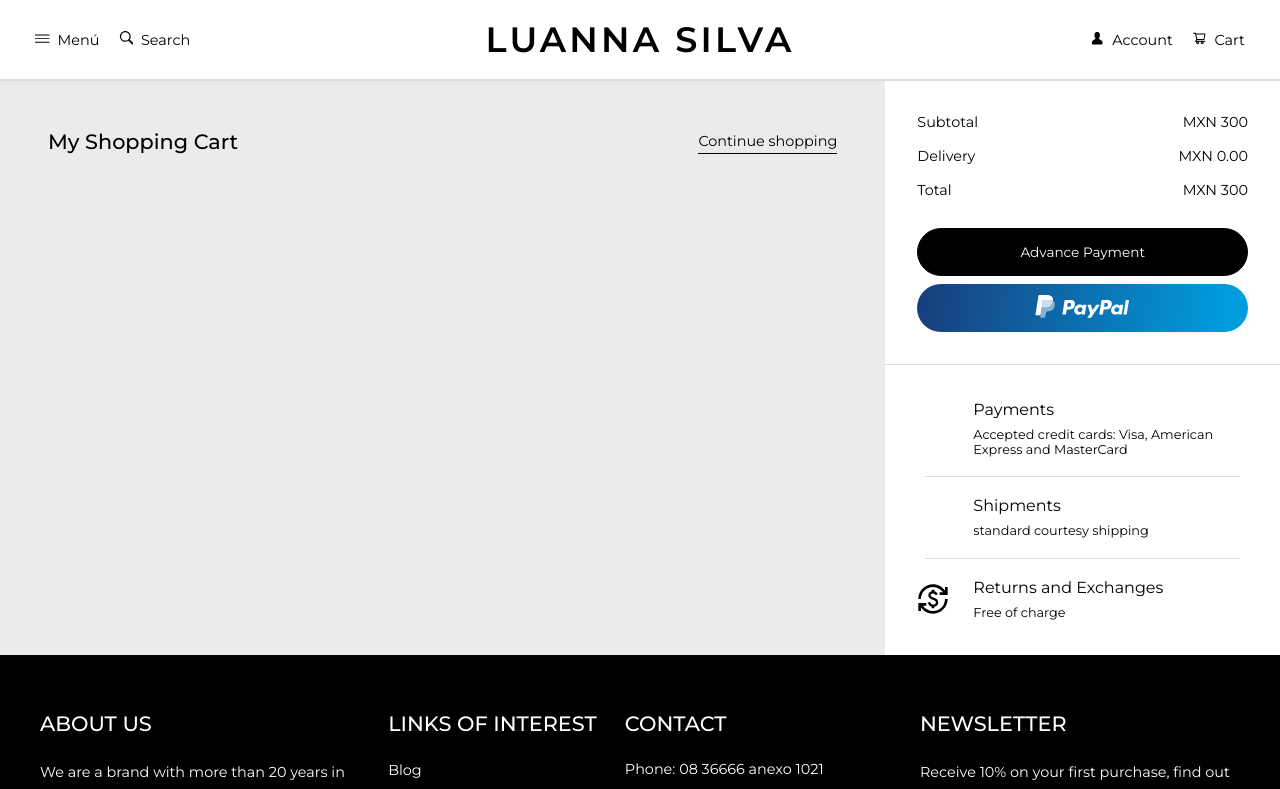
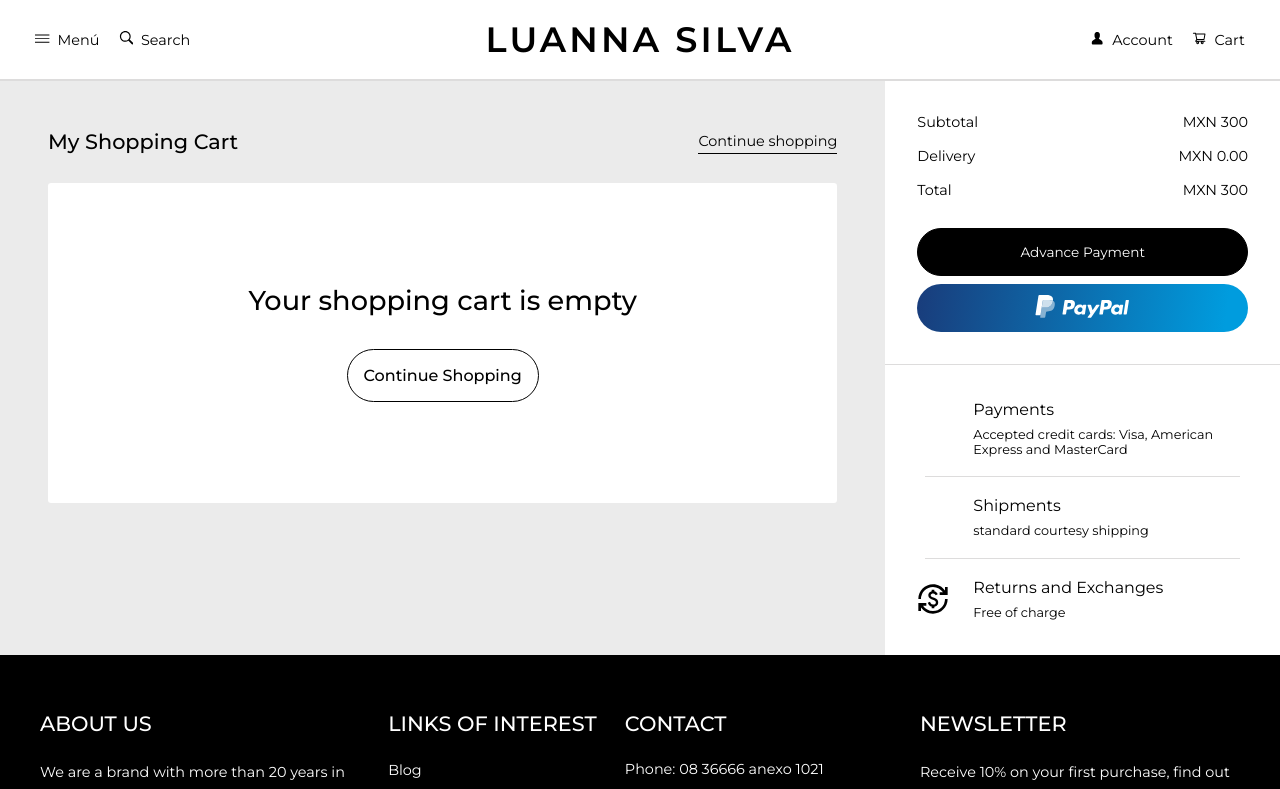
Before and after one commit to SQdeveloper/Luanna-Silva-E-commerce, a React (Vite) app: page /Cart in a window 1280 px wide. Shown: the top 789 px of the page. Built offline with nearby package versions, Linux system fonts and the light colour scheme; some icons are missing.

Commit message:
i added modal validation delete product

```diff
--- a/src/Components/CardProductCart/CardProductCart.css
+++ b/src/Components/CardProductCart/CardProductCart.css
@@ -6,7 +6,8 @@
 
 .cardProductCart-contImg {
     position: relative;
-    background-color: lightgoldenrodyellow;
+    background-color: white;
+    border-right: 1px solid #dddcdc;
     width: 50%;
     padding: .5rem;
 }
--- a/src/Components/CardProductCart/CardProductCart.jsx
+++ b/src/Components/CardProductCart/CardProductCart.jsx
@@ -1,20 +1,38 @@
-import React, { useState } from 'react';
+import React, { useEffect, useState } from 'react';
 import {LiaSearchPlusSolid} from 'react-icons/lia'
 import {BsEye} from 'react-icons/bs'
 import {TiDeleteOutline} from 'react-icons/ti'
 import {BiMinus} from 'react-icons/bi'
 import {BsPlusLg} from 'react-icons/bs'
 import './CardProductCart.css';
+import ModalValDelete from '../ModalValDelete/ModalValDelete';
 
-const CardProductCart = ({product, setAmount, amount, price}) => {
+const CardProductCart = ({setListProduct, indexProduct, listProductCart, product, amount, setAmount, price}) => {
+
+    const [isOpenModal, setIsOpenModal] = useState(false);
 
     const increaseAmount = ()=>{
-        setAmount(amount => amount+1);
+        setAmount(amount=> amount +1);
     }
 
     const decreaseAmount = ()=>{
         if(amount === 1) return;
-        setAmount(amount => amount-1);
+        setAmount(amount=> amount-1);
+    }
+
+    const deleteProduct = ()=>{
+        let newList = [...listProductCart];
+        newList.splice(indexProduct, 1);
+        setListProduct(newList)
+        window.localStorage.setItem('listProductCart', JSON.stringify(newList))
+    }
+
+    const OpenModalValidationDelete = ()=> {
+        setIsOpenModal(true);
+    }
+
+    const CloseModalValidationDelete = ()=>{
+        setIsOpenModal(false);
     }
 
     return (
@@ -52,12 +70,15 @@ const CardProductCart = ({product, setAmount, amount, price}) => {
                         <BsEye/>
                         <span>View Details</span>
                     </button>
-                    <button>
+                    <button onClick={OpenModalValidationDelete}>
                         <TiDeleteOutline/>
                         <span>Delete</span>
                     </button>
                 </div>
             </div>
+            {isOpenModal &&
+                <ModalValDelete deleteProduct={deleteProduct} closeModal={CloseModalValidationDelete}/>
+            }
         </div>
     );
 };
--- /dev/null
+++ b/src/Components/ModalValDelete/ModalValDelete.css
@@ -0,0 +1,36 @@
+.modalDelete-background {
+    position: fixed;
+    left: 0;
+    top: 0;
+    width: 100%;
+    height: 100vh;
+    background-color: rgb(0 0 0 / .8);
+    z-index: 3;
+}
+
+.modalDelete {
+    position: fixed;
+    left: 50%;
+    top: 50%;
+
+    transform: translate(-50%, -50%);
+    border-radius: 1rem;
+    background-color: white;
+    z-index: 3;
+}
+
+.modalDelete-header{
+    display: flex;
+    justify-content: space-between;
+    border-bottom: 1px solid #dddcdc;
+    padding: 1.5rem 1rem;
+}
+
+.modalDelete-body {
+    padding: 2rem;
+}
+
+.modalDelete-buttons {
+    display: flex;
+    gap: 1.5rem;
+}
--- /dev/null
+++ b/src/Components/ModalValDelete/ModalValDelete.jsx
@@ -0,0 +1,25 @@
+import React from 'react';
+import './ModalValDelete.css';
+
+const ModalValDelete = ({closeModal, deleteProduct}) => {
+    return (
+        <>
+        <div className="modalDelete-background"></div>
+        <div className='modalDelete'>
+            <div className='modalDelete-header'>
+                <span>Delete this product</span>
+                x
+            </div>
+            <div className='modalDelete-body'>
+                <span>Do you want delete this product?</span>
+                <div className="modalDelete-buttons">
+                    <button className="modalDelete-button">Cancel</button>
+                    <button onClick={deleteProduct} className="modalDelete-button">Delete</button>
+                </div>
+            </div>
+        </div>
+        </>
+    );
+};
+
+export default ModalValDelete;
--- a/src/Pages/Cart/Cart.css
+++ b/src/Pages/Cart/Cart.css
@@ -5,6 +5,9 @@
 }
 
 .cart-left {
+    display: flex;
+    flex-direction: column;
+    gap: 1rem;
     flex: 4;
     background-color: #ebebeb;
     padding: 3rem;
@@ -15,6 +18,7 @@
     width: 100%;
     justify-content: space-between;
     align-items: end;
+    margin-bottom: .8rem;
 }
 
 .cart-section-title h2 {
@@ -103,3 +107,36 @@
     font-size: .8rem;
     margin-top: .5rem;
 }
+
+.cart-message-not-found {
+    display: flex;
+    flex-direction: column;
+    justify-content: center;
+    gap: 2rem;
+    width: 100%;
+    background-color: white;
+    padding: 2rem;
+    height: 20rem;
+    text-align: center;
+    border-radius: .2rem;
+}
+
+.cart-message-not-found-title {
+    font-size: 1.7rem;
+    font-weight: 500;
+}
+
+.cart-message-not-found-button {
+    margin: 0 auto;
+    border-radius: 2rem;
+    border: 1px solid black;
+    padding: 1rem;
+    font-weight: 500;
+    color: black;
+    transition: color .3s, background-color .3s;
+}
+
+.cart-message-not-found-button:hover {
+    background-color: black;
+    color: white;
+}
--- a/src/Pages/Cart/Cart.jsx
+++ b/src/Pages/Cart/Cart.jsx
@@ -5,6 +5,7 @@ import {LiaCcAmazonPay} from 'react-icons/lia'
 import {PiTruckLight} from 'react-icons/pi'
 import {MdOutlineCurrencyExchange} from 'react-icons/md'
 import {useState} from 'react';
+import { Link } from 'react-router-dom';
 import './Cart.css';
 
 const Cart = () => {
@@ -28,9 +29,15 @@ const Cart = () => {
                     <a href="">Continue shopping</a>
                 </section>
                 {
-                    listProductCart?.map(pr=>(
-                        <CardProductCart key={pr.id} product={pr} setAmount={setAmount} amount={pr.amount} price={price}/>
+                    listProductCart ?
+                    listProductCart.map((pr,index)=>(
+                        <CardProductCart key={pr.id} indexProduct={index} setListProduct={setListProductCart} listProductCart={listProductCart} product={pr} setAmount={setAmount} amount={pr.amount} price={price}/>
                     ))
+                    :
+                    <div className='cart-message-not-found'>
+                        <span className='cart-message-not-found-title'>Your shopping cart is empty</span>
+                        <Link className='cart-message-not-found-button'>Continue Shopping</Link>
+                    </div>
                 }
             </div>
             <div className="cart-right">
--- a/src/Pages/Home/Home.jsx
+++ b/src/Pages/Home/Home.jsx
@@ -6,6 +6,7 @@ import Hero from '../../Components/Hero/Hero';
 import CardCategory from '../../Components/CardCategory/CardCategory';
 import CustomerComments from '../../Components/CustomerComments/CustomerComments';
 import './Home.css';
+import { Link } from 'react-router-dom';
 
 const Home = () => {
     return (
@@ -19,10 +20,10 @@ const Home = () => {
                 <h2 className='category-title'>Categories</h2>
 
                 <div className="category-contentCards">
-                    <CardCategory titleCategory={'Vestidos & Enterizos'} description={'We love the dress'} bgImage={'../src/assets/img/models/modelCategory1.jpg'}/>
-                    <CardCategory titleCategory={'Blusas & Tops'} description={'We love the details'} bgImage={'../src/assets/img/models/modelCategory2.jpg'}/>
-                    <CardCategory titleCategory={'Lo nuevo'} description={'New in store'} bgImage={'../src/assets/img/models/modelCategory3.jpg'}/>
-                    <CardCategory titleCategory={'ofertas & sale'} description={'We love the dress'} bgImage={'../src/assets/img/models/modelCategory4.jpg'}/>
+                    <Link to='/Collection/Autumn'><CardCategory titleCategory={'Autumn Clothing'} description={'We love autumn'} bgImage={'../src/assets/img/models/modelCategory1.jpg'}/></Link>
+                    <Link to='/Collection/Kids'><CardCategory titleCategory={"Kids Clothing"} description={'We love kids'} bgImage={'../src/assets/img/models/modelCategory2.jpg'}/></Link>
+                    <Link to='/Collection/Bags'><CardCategory titleCategory={'Bags'} description={'We love bags'} bgImage={'../src/assets/img/models/modelCategory3.jpg'}/></Link>
+                    <Link to='/Collection/New'><CardCategory titleCategory={'New'} description={'We love fashion'} bgImage={'../src/assets/img/models/modelCategory4.jpg'}/>                    </Link>
                 </div>
             </section>
             <CustomerComments/>
```
